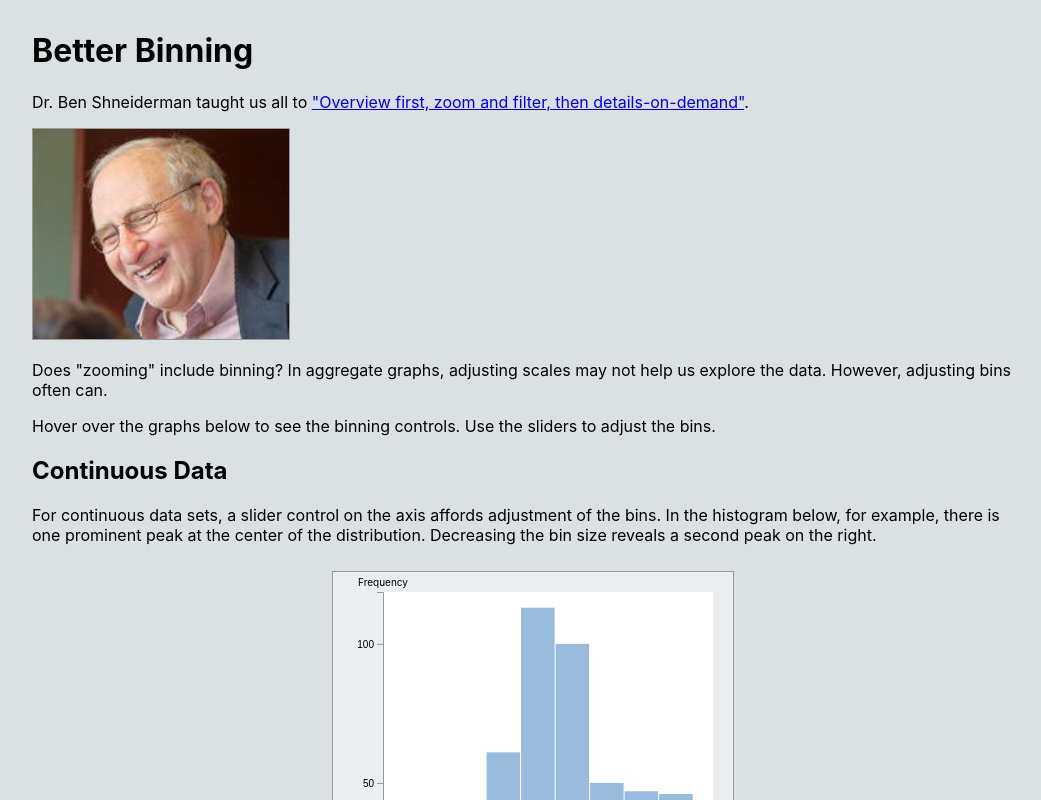
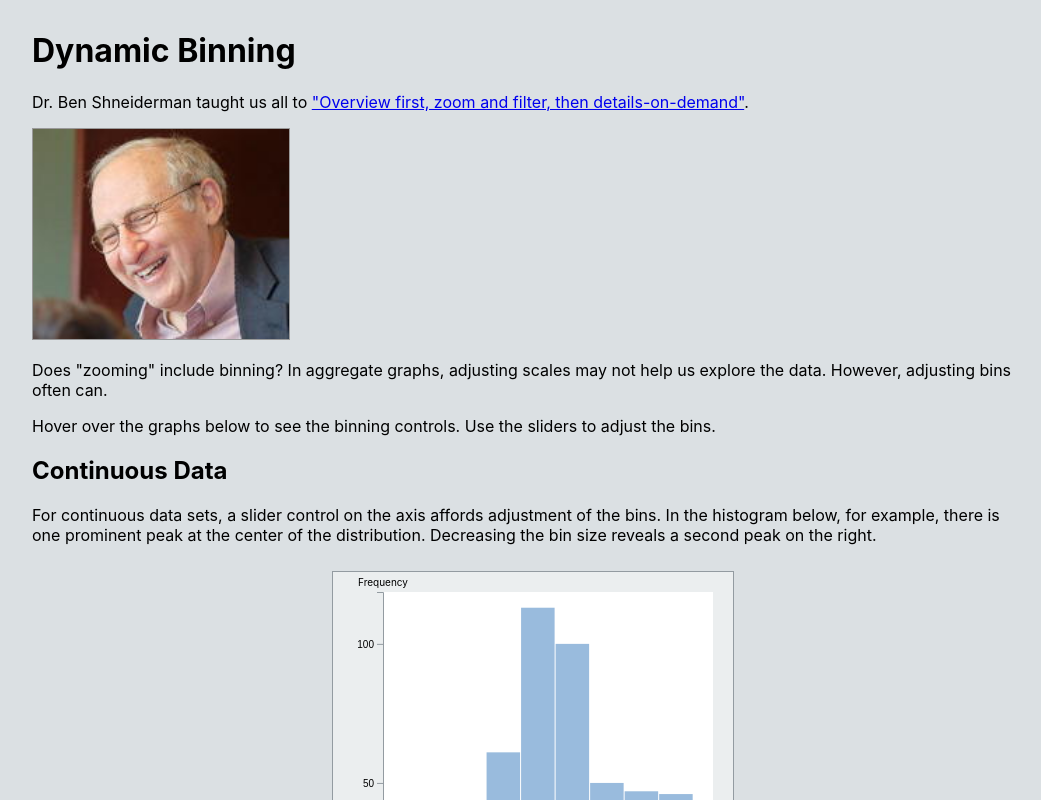
Before and after one commit to hemanrobinson/top-n-binning, a React (Create React App) app: page / in a window 1280 px wide. Shown: the top 800 px of the page, without its empty margins (108-1149 px from the left). Built offline with nearby package versions, Linux system fonts and the light colour scheme.

Commit message:
better titles

```diff
--- a/src/App.js
+++ b/src/App.js
@@ -5,14 +5,14 @@ import Heatmap from './Heatmap';
 import './App.css';
 import shneiderman from './shneiderman.jpg';
 
-// Application:  Dynamic Binning.
+// Application:  Dynamic Binning
 const App = () => {
 
     // Return the App.
     return (
         <div className="Column">
             <div className="Description">
-                <h1>Better Binning</h1>
+                <h1>Dynamic Binning</h1>
                 <p>
                 Dr. Ben Shneiderman taught us all to <a href="https://www.cs.umd.edu/~ben/papers/Shneiderman1996eyes.pdf">"Overview first, zoom and filter, then details-on-demand"</a>.
                 </p>
```
Also changed, not shown: 1 other file (tests, documents, lock files or other folders).
